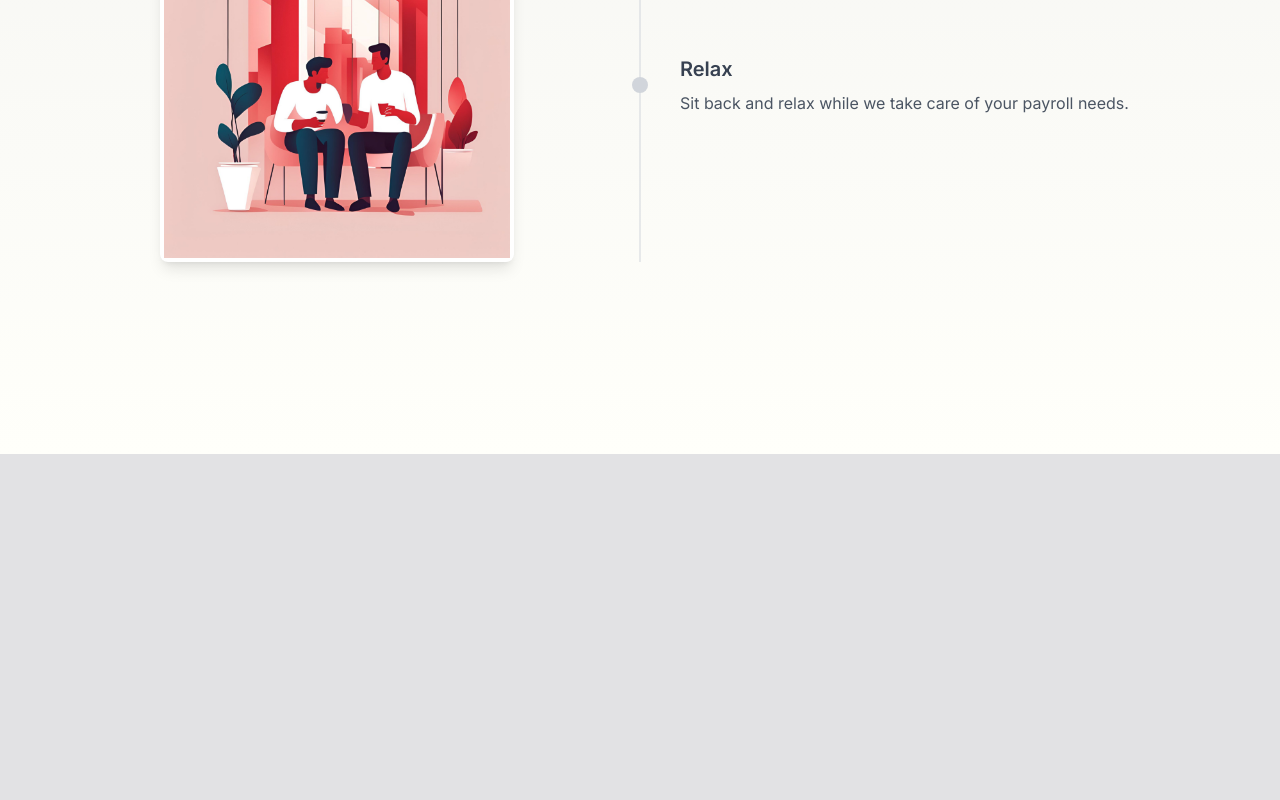
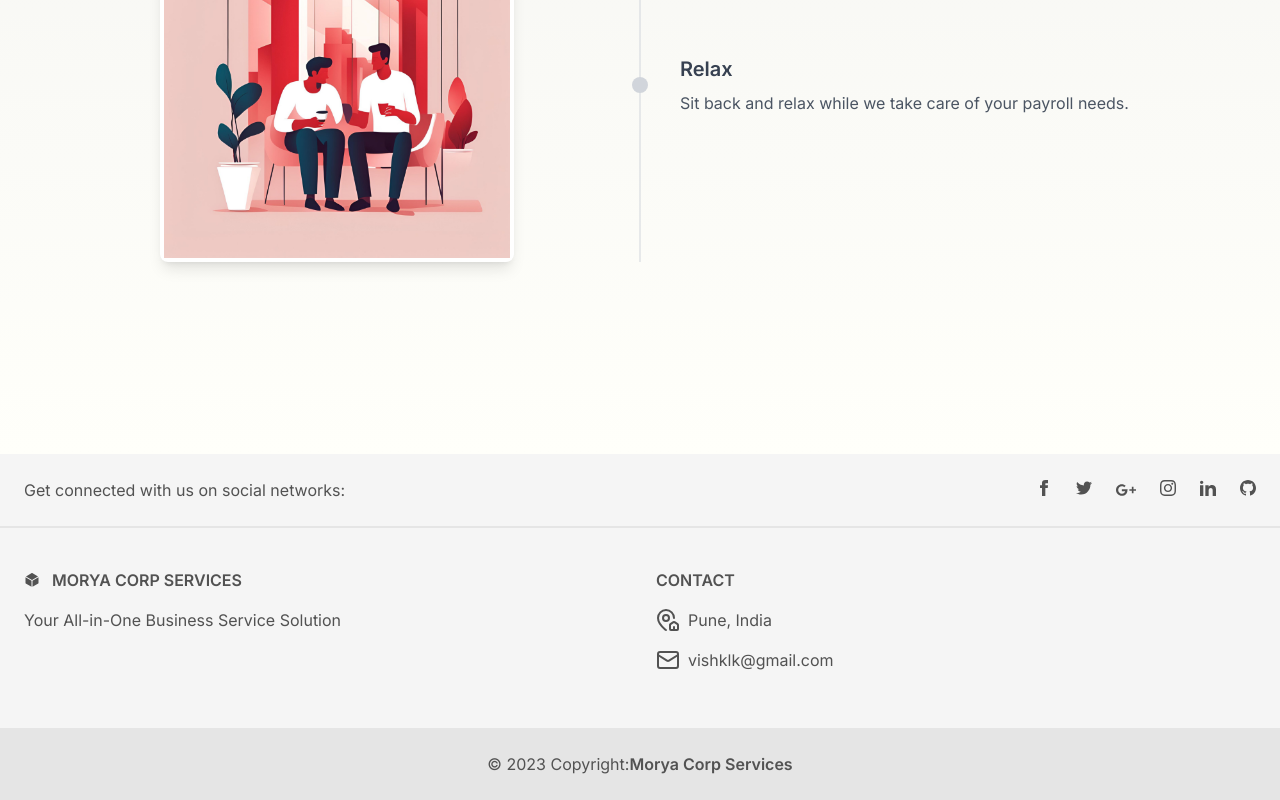
Before and after one commit to dazkool223/morya-corp-services, a Next.js app: page /morya-corp-services/ in a window 1280 px wide. Shown: the part 3987-4787 px from the top of the page. Before the commit the page ends 4441 px from the top, so only its background shows below. Built offline with nearby package versions, Linux system fonts and the light colour scheme.

Commit message:
Added footer

```diff
--- a/src/app/page.tsx
+++ b/src/app/page.tsx
@@ -4,6 +4,7 @@
 import OurServices from "@/components/OurServices";
 import WhyChooseUs from "@/components/WhyChooseUs";
 import Process from "@/components/Process";
+import Footer from "@/components/Footer";
 export default function Home() {
   return (
     <main>
@@ -12,6 +13,7 @@
       <WhyChooseUs />
       <OurServices />
       <Process />
+      <Footer />
     </main>
   );
 }
--- /dev/null
+++ b/src/components/Footer.tsx
@@ -0,0 +1,128 @@
+import React from "react";
+import { Mail, MapPinHouse, Phone } from "lucide-react";
+
+const Footer = () => {
+  return (
+    <footer className="bg-neutral-100 text-center text-neutral-600 dark:bg-neutral-600 dark:text-neutral-200 lg:text-left">
+      <div className="flex items-center justify-center border-b-2 border-neutral-200 p-6 dark:border-neutral-500 lg:justify-between">
+        <div className="mr-12 hidden lg:block">
+          <span>Get connected with us on social networks:</span>
+        </div>
+        {/* <!-- Social network icons container --> */}
+        <div className="flex justify-center">
+          <a className="mr-6 text-neutral-600 dark:text-neutral-200">
+            <svg
+              xmlns="http://www.w3.org/2000/svg"
+              className="h-4 w-4"
+              fill="currentColor"
+              viewBox="0 0 24 24"
+            >
+              <path d="M9 8h-3v4h3v12h5v-12h3.642l.358-4h-4v-1.667c0-.955.192-1.333 1.115-1.333h2.885v-5h-3.808c-3.596 0-5.192 1.583-5.192 4.615v3.385z" />
+            </svg>
+          </a>
+          <a className="mr-6 text-neutral-600 dark:text-neutral-200">
+            <svg
+              xmlns="http://www.w3.org/2000/svg"
+              className="h-4 w-4"
+              fill="currentColor"
+              viewBox="0 0 24 24"
+            >
+              <path d="M24 4.557c-.883.392-1.832.656-2.828.775 1.017-.609 1.798-1.574 2.165-2.724-.951.564-2.005.974-3.127 1.195-.897-.957-2.178-1.555-3.594-1.555-3.179 0-5.515 2.966-4.797 6.045-4.091-.205-7.719-2.165-10.148-5.144-1.29 2.213-.669 5.108 1.523 6.574-.806-.026-1.566-.247-2.229-.616-.054 2.281 1.581 4.415 3.949 4.89-.693.188-1.452.232-2.224.084.626 1.956 2.444 3.379 4.6 3.419-2.07 1.623-4.678 2.348-7.29 2.04 2.179 1.397 4.768 2.212 7.548 2.212 9.142 0 14.307-7.721 13.995-14.646.962-.695 1.797-1.562 2.457-2.549z" />
+            </svg>
+          </a>
+          <a className="mr-6 text-neutral-600 dark:text-neutral-200">
+            <svg
+              xmlns="http://www.w3.org/2000/svg"
+              className="h-5 w-5"
+              fill="currentColor"
+              viewBox="0 0 24 24"
+            >
+              <path
+                d="M7 11v2.4h3.97c-.16 1.029-1.2 3.02-3.97 3.02-2.39 0-4.34-1.979-4.34-4.42 0-2.44 1.95-4.42 4.34-4.42 1.36 0 2.27.58 2.79 1.08l1.9-1.83c-1.22-1.14-2.8-1.83-4.69-1.83-3.87 0-7 3.13-7 7s3.13 7 7 7c4.04 0 6.721-2.84 6.721-6.84 0-.46-.051-.81-.111-1.16h-6.61zm0 0 17 2h-3v3h-2v-3h-3v-2h3v-3h2v3h3v2z"
+                fillRule="evenodd"
+                clipRule="evenodd"
+              />
+            </svg>
+          </a>
+          <a className="mr-6 text-neutral-600 dark:text-neutral-200">
+            <svg
+              xmlns="http://www.w3.org/2000/svg"
+              className="h-4 w-4"
+              fill="currentColor"
+              viewBox="0 0 24 24"
+            >
+              <path d="M12 2.163c3.204 0 3.584.012 4.85.07 3.252.148 4.771 1.691 4.919 4.919.058 1.265.069 1.645.069 4.849 0 3.205-.012 3.584-.069 4.849-.149 3.225-1.664 4.771-4.919 4.919-1.266.058-1.644.07-4.85.07-3.204 0-3.584-.012-4.849-.07-3.26-.149-4.771-1.699-4.919-4.92-.058-1.265-.07-1.644-.07-4.849 0-3.204.013-3.583.07-4.849.149-3.227 1.664-4.771 4.919-4.919 1.266-.057 1.645-.069 4.849-.069zm0-2.163c-3.259 0-3.667.014-4.947.072-4.358.2-6.78 2.618-6.98 6.98-.059 1.281-.073 1.689-.073 4.948 0 3.259.014 3.668.072 4.948.2 4.358 2.618 6.78 6.98 6.98 1.281.058 1.689.072 4.948.072 3.259 0 3.668-.014 4.948-.072 4.354-.2 6.782-2.618 6.979-6.98.059-1.28.073-1.689.073-4.948 0-3.259-.014-3.667-.072-4.947-.196-4.354-2.617-6.78-6.979-6.98-1.281-.059-1.69-.073-4.949-.073zm0 5.838c-3.403 0-6.162 2.759-6.162 6.162s2.759 6.163 6.162 6.163 6.162-2.759 6.162-6.163c0-3.403-2.759-6.162-6.162-6.162zm0 10.162c-2.209 0-4-1.79-4-4 0-2.209 1.791-4 4-4s4 1.791 4 4c0 2.21-1.791 4-4 4zm6.406-11.845c-.796 0-1.441.645-1.441 1.44s.645 1.44 1.441 1.44c.795 0 1.439-.645 1.439-1.44s-.644-1.44-1.439-1.44z" />
+            </svg>
+          </a>
+          <a className="mr-6 text-neutral-600 dark:text-neutral-200">
+            <svg
+              xmlns="http://www.w3.org/2000/svg"
+              className="h-4 w-4"
+              fill="currentColor"
+              viewBox="0 0 24 24"
+            >
+              <path d="M4.98 3.5c0 1.381-1.11 2.5-2.48 2.5s-2.48-1.119-2.48-2.5c0-1.38 1.11-2.5 2.48-2.5s2.48 1.12 2.48 2.5zm.02 4.5h-5v16h5v-16zm7.982 0h-4.968v16h4.969v-8.399c0-4.67 6.029-5.052 6.029 0v8.399h4.988v-10.131c0-7.88-8.922-7.593-11.018-3.714v-2.155z" />
+            </svg>
+          </a>
+          <a className="text-neutral-600 dark:text-neutral-200">
+            <svg
+              xmlns="http://www.w3.org/2000/svg"
+              className="h-4 w-4"
+              fill="currentColor"
+              viewBox="0 0 24 24"
+            >
+              <path d="M12 0c-6.626 0-12 5.373-12 12 0 5.302 3.438 9.8 8.207 11.387.599.111.793-.261.793-.577v-2.234c-3.338.726-4.033-1.416-4.033-1.416-.546-1.387-1.333-1.756-1.333-1.756-1.089-.745.083-.729.083-.729 1.205.084 1.839 1.237 1.839 1.237 1.07 1.834 2.807 1.304 3.492.997.107-.775.418-1.305.762-1.604-2.665-.305-5.467-1.334-5.467-5.931 0-1.311.469-2.381 1.236-3.221-.124-.303-.535-1.524.117-3.176 0 0 1.008-.322 3.301 1.23.957-.266 1.983-.399 3.003-.404 1.02.005 2.047.138 3.006.404 2.291-1.552 3.297-1.23 3.297-1.23.653 1.653.242 2.874.118 3.176.77.84 1.235 1.911 1.235 3.221 0 4.609-2.807 5.624-5.479 5.921.43.372.823 1.102.823 2.222v3.293c0 .319.192.694.801.576 4.765-1.589 8.199-6.086 8.199-11.386 0-6.627-5.373-12-12-12z" />
+            </svg>
+          </a>
+        </div>
+      </div>
+
+      {/* <!-- Main container div: holds the entire content of the footer, including four sections (TW Elements, Products, Useful links, and Contact), with responsive styling and appropriate padding/margins. --> */}
+      <div className="mx-6 py-10 text-center md:text-left">
+        <div className="grid-1 grid gap-8 md:grid-cols-2">
+          <div className="">
+            <h6 className="mb-4 flex items-center justify-center font-semibold uppercase md:justify-start">
+              <svg
+                xmlns="http://www.w3.org/2000/svg"
+                viewBox="0 0 24 24"
+                fill="currentColor"
+                className="mr-3 h-4 w-4"
+              >
+                <path d="M12.378 1.602a.75.75 0 00-.756 0L3 6.632l9 5.25 9-5.25-8.622-5.03zM21.75 7.93l-9 5.25v9l8.628-5.032a.75.75 0 00.372-.648V7.93zM11.25 22.18v-9l-9-5.25v8.57a.75.75 0 00.372.648l8.628 5.033z" />
+              </svg>
+              Morya Corp Services
+            </h6>
+            <p>Your All-in-One Business Service Solution</p>
+          </div>
+
+          {/* <!-- Contact section --> */}
+          <div>
+            <h6 className="mb-4 flex justify-center font-semibold uppercase md:justify-start">
+              Contact
+            </h6>
+            <p className="mb-4 flex items-center justify-center gap-2 md:justify-start">
+              <MapPinHouse /> Pune, India
+            </p>
+            <p className="mb-4 flex items-center justify-center gap-2 md:justify-start">
+              <Mail />
+              vishklk@gmail.com
+            </p>
+          </div>
+        </div>
+      </div>
+
+      {/* <!--Copyright section--> */}
+      <div className="bg-neutral-200 p-6 text-center dark:bg-neutral-700">
+        <span>© 2023 Copyright:</span>
+        <a
+          className="font-semibold text-neutral-600 dark:text-neutral-400"
+          href="https://dazkool223.github.io/morya-corp-services/"
+        >
+          Morya Corp Services
+        </a>
+      </div>
+    </footer>
+  );
+};
+
+export default Footer;
```
